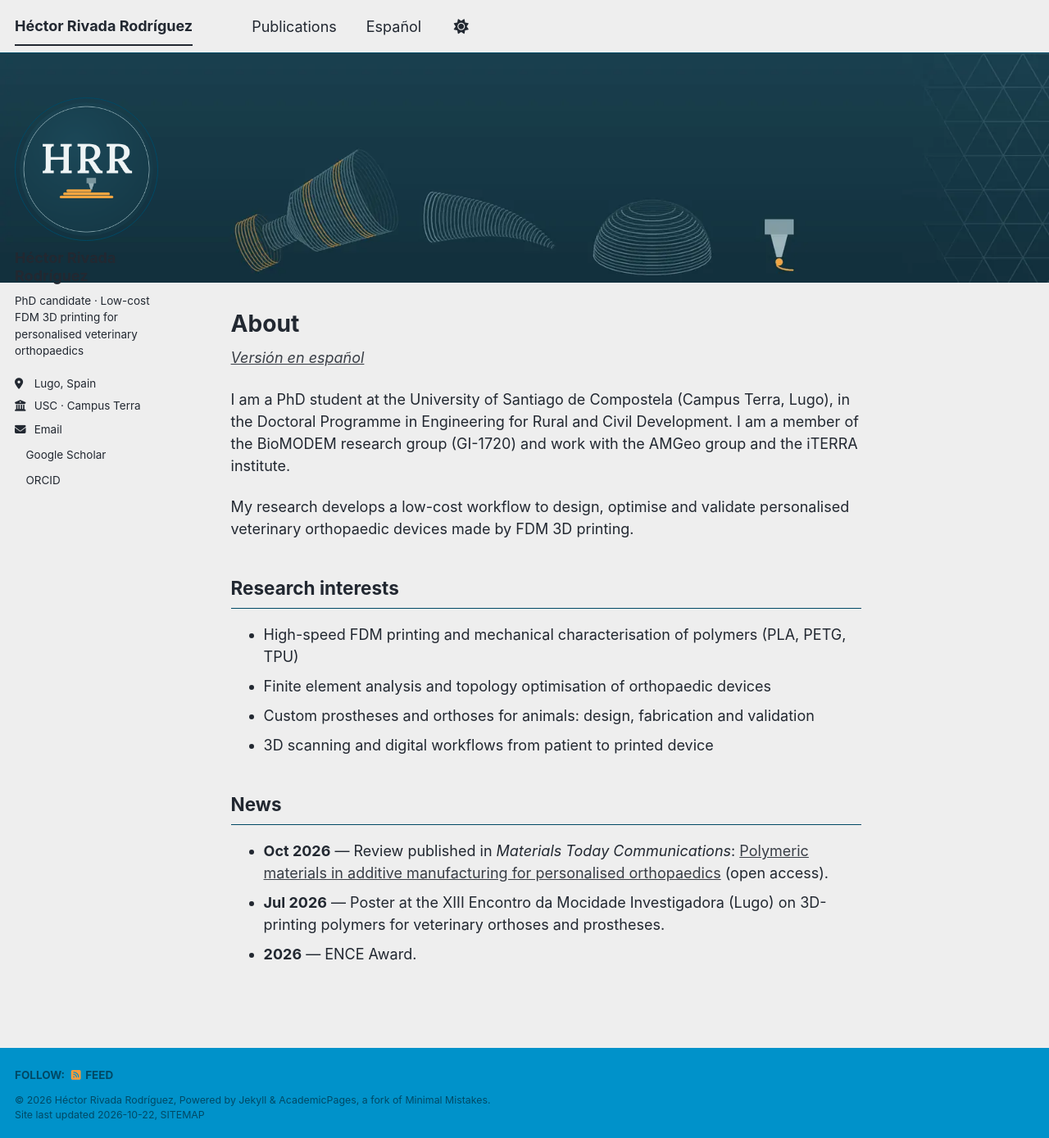
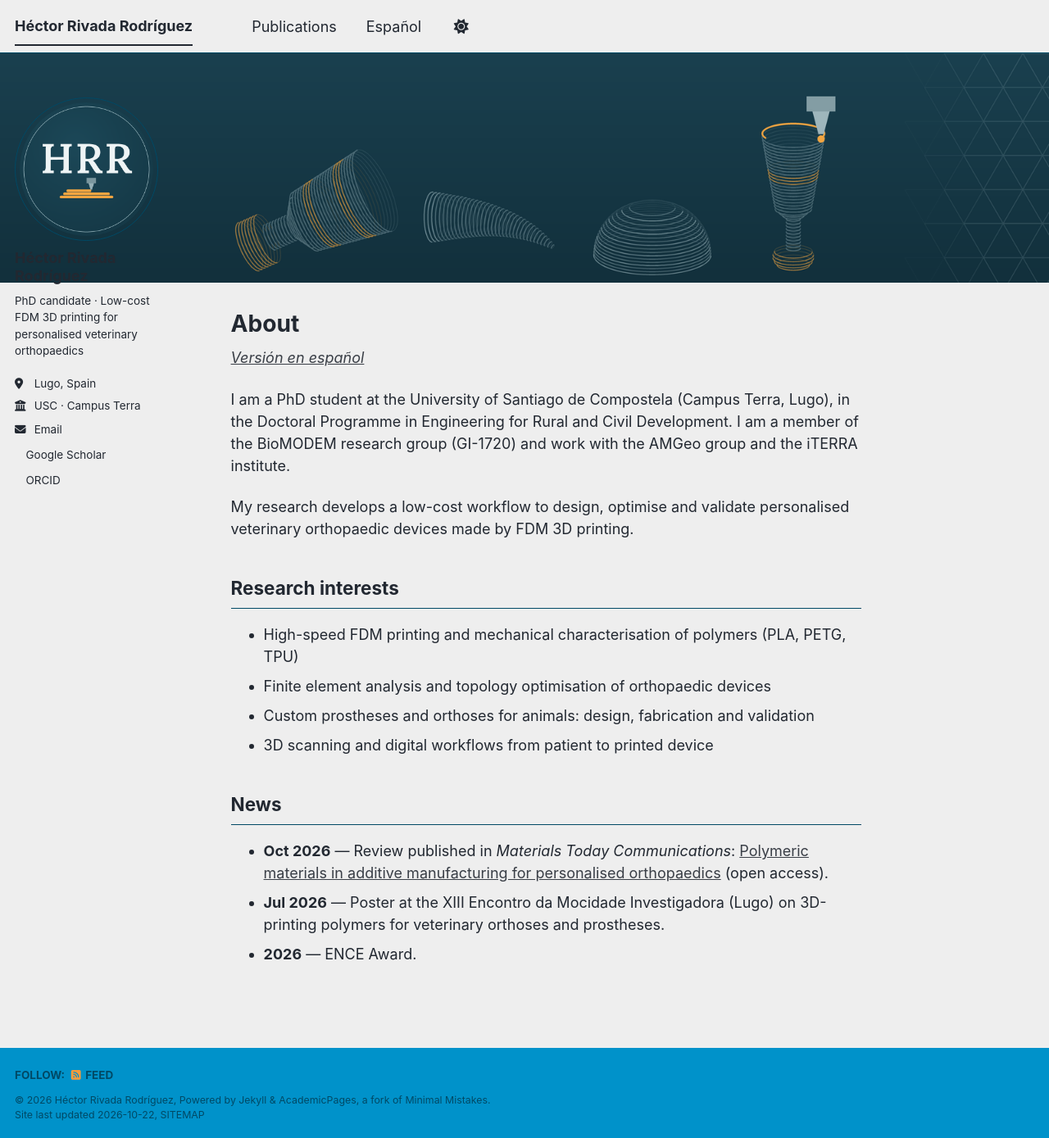
Before and after one commit to Hrivada/hrivada.github.io, a Jekyll site: the page built from _pages/about.md, in a window 1280 px wide and 1389 px high. Shown: the whole window at 82% size. Built offline with Jekyll 4.4.1, drawn with Linux system fonts in a browser that asks for light colours; a style sheet for code colours, icons or effects is not loaded.

Commit message:
Update banner image in about page

```diff
--- a/_pages/about.md
+++ b/_pages/about.md
@@ -3,7 +3,7 @@ permalink: /
 title: "About"
 author_profile: true
 header:
-  image: "banner-animado.webp"
+  image: "banner-protesis-animales.png"
 redirect_from:
   - /about/
   - /about.html
```
